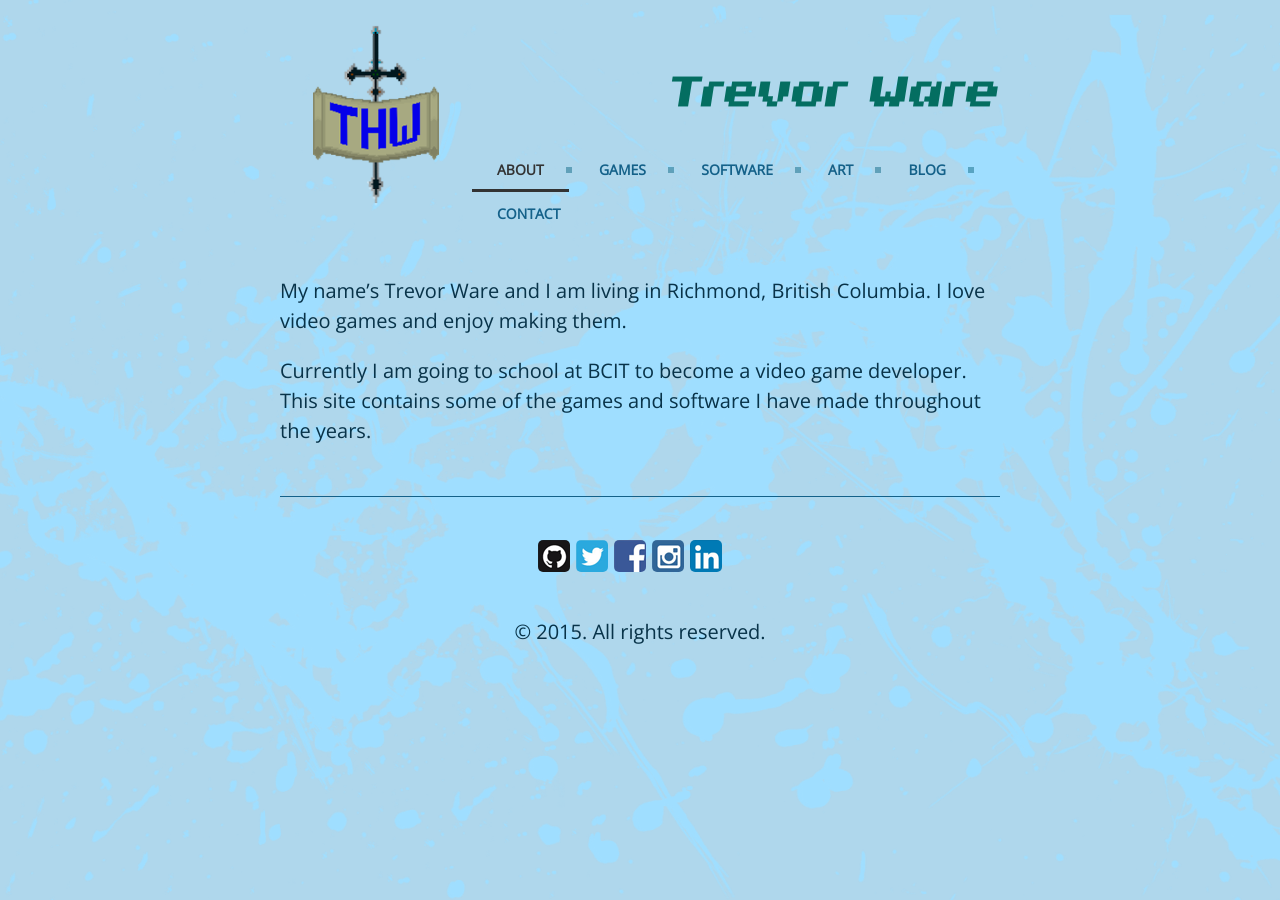
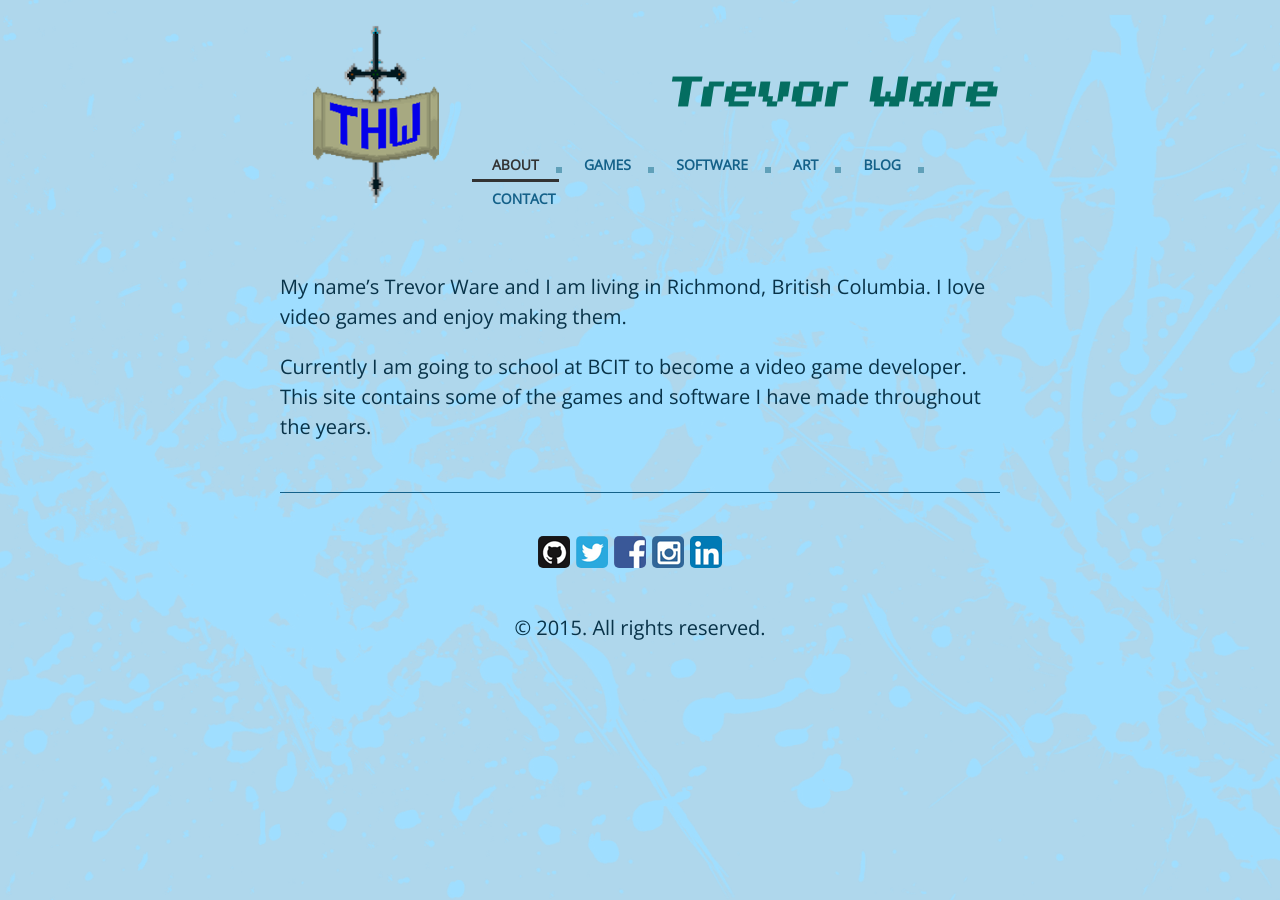
Before and after one commit to twarrre/twarrre.github.io, a Jekyll site: the page built from index.md, in a window 1280 px wide. Built offline with Jekyll 4.4.1, drawn with Linux system fonts in a browser that asks for light colours.

Commit message:
Making some changes so that the menu bar fits on one line.

```diff
--- a/public/css/poole.css
+++ b/public/css/poole.css
@@ -557,7 +557,7 @@
   background-color : transparent;
   width: auto;
   padding-top: 128px;
-  padding-left: 10px;
+  padding-left: 0px;
 }
 #cssmenu ul {
   list-style: none;
@@ -590,7 +590,7 @@
   color: #146189;
   text-decoration: none;
   display: block;
-  padding: 15px 25px;
+  padding: 10px 20px;
   font-family: 'Open Sans', sans-serif;
   font-weight: 700;
   text-transform: uppercase;
```
